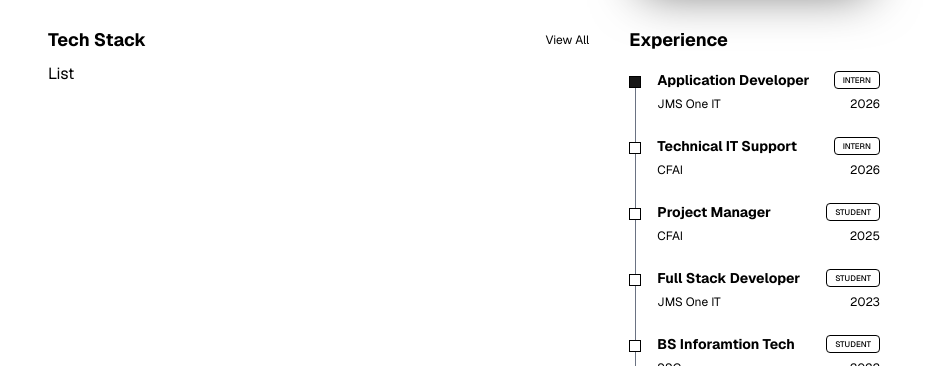
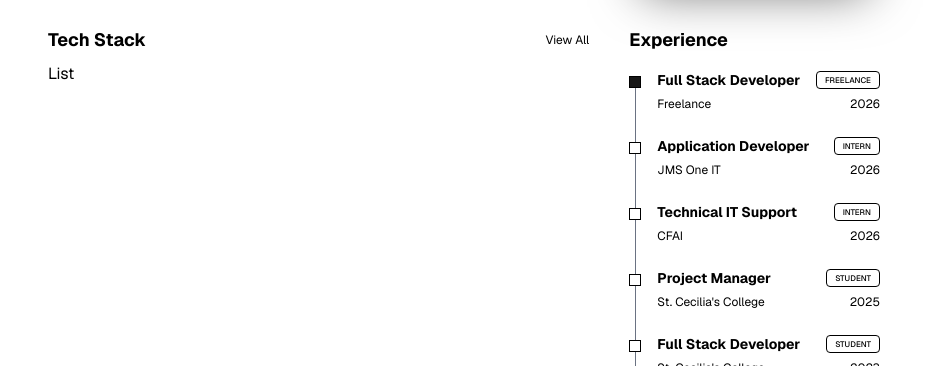
Before and after one commit to cjabendan/cj-dev, a Next.js app: page / in a window 1280 px wide. Shown: the part 586-952 px from the top of the page, without its empty margins (176-1109 px from the left). Built offline with nearby package versions, Linux system fonts and the light colour scheme.

Commit message:
fix: change experience data and about-card layout

```diff
--- a/components/About.tsx
+++ b/components/About.tsx
@@ -29,9 +29,7 @@ export default function About() {
         </p>
       </div>
       <div className="col-span-1 md:col-span-2 md:row-span-3 space-y-2 animate-fade-in animation-delay-200">
-        <div className="flex justify-center mb-2">
-          <AccessCard />
-        </div>
+        <AccessCard />
         <Experience />
       </div>
       <TechStack />
--- a/components/AccessCard.tsx
+++ b/components/AccessCard.tsx
@@ -24,6 +24,7 @@ export default function AccessCard() {
   };
 
   return (
+    <div className="flex justify-center mb-2">
       <div
         ref={cardRef}
         onMouseMove={handleMouseMove}
@@ -57,5 +58,6 @@ export default function AccessCard() {
           </div>
         </div>
       </div>
+    </div>
   );
 }
--- a/components/Experience.tsx
+++ b/components/Experience.tsx
@@ -1,23 +1,23 @@
 const EXPERIENCES = [
   {
     id: 1,
-    role: "BS Inforamtion Tech",
+    role: "BS Information Technology",
     type: "Student",
-    company: "SSC",
+     company: "St. Cecilia's College",
     year: "2022",
   },
   {
     id: 2,
     role: "Full Stack Developer",
     type: "Student",
-    company: "JMS One IT",
+     company: "St. Cecilia's College",
     year: "2023",
   },
   {
     id: 3,
     role: "Project Manager",
     type: "Student",
-    company: "CFAI",
+    company: "St. Cecilia's College",
     year: "2025",
   },
    {
@@ -32,6 +32,13 @@ const EXPERIENCES = [
     role: "Application Developer",
     type: "Intern",
     company: "JMS One IT",
+    year: "2026",
+  },
+  {
+    id: 6,
+    role: "Full Stack Developer",
+    type: "Freelance",
+    company: "Freelance",
     year: "2026",
   },
 ];
```
Lines whose indentation alone changed are shown as unchanged.
